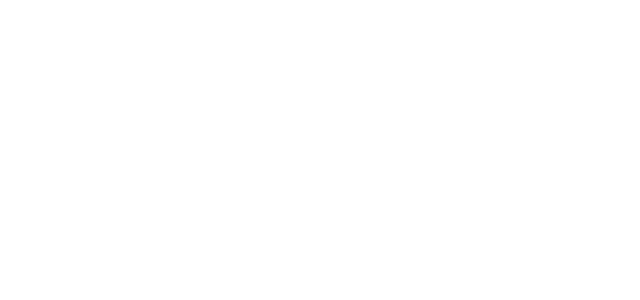
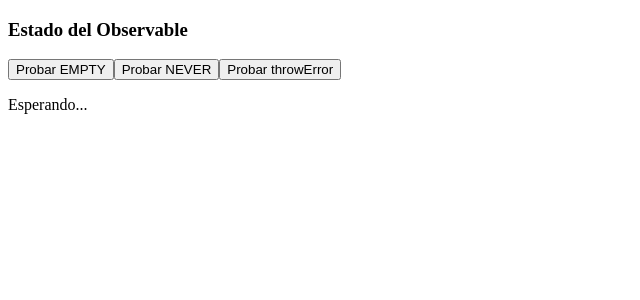
Before and after one commit to DevJohanAdrian/angular-boilerplate-examples, an Angular app: page /emptyNeverThrowError in a window 1280 px wide. Before the commit this address led to /. Shown: the top 300 px of the page, without its empty margins (0-640 px from the left). Built offline with nearby package versions, Linux system fonts and the light colour scheme.

Commit message:
feat: empty never throwError  operators rxjs

```diff
--- a/src/app/app.routes.ts
+++ b/src/app/app.routes.ts
@@ -43,5 +43,12 @@
       import(
         './examples/rxjs/operators/defer_ajax/defer_ajax.component'
       ).then((m) => m.DeferAjaxComponent),
+  },
+  {
+    path: 'emptyNeverThrowError',
+    loadComponent: () =>
+      import(
+        './examples/rxjs/operators/empty_never_throwError/empty_never_throwError.component'
+      ).then((m) => m.EmptyNeverThrowErrorComponent),
   }
 ];
--- /dev/null
+++ b/src/app/examples/rxjs/operators/empty_never_throwError/empty_never_throwError.component.css
@@ -0,0 +1,3 @@
+:host {
+  display: block;
+}
--- /dev/null
+++ b/src/app/examples/rxjs/operators/empty_never_throwError/empty_never_throwError.component.ts
@@ -0,0 +1,34 @@
+import { ChangeDetectionStrategy, Component } from '@angular/core';
+import { EMPTY, NEVER, throwError } from 'rxjs';
+import { signal } from '@angular/core';
+
+@Component({
+  selector: 'app-empty-never-throw-error',
+  imports: [],
+  template: `<h3>Estado del Observable</h3>
+    <button (click)="probar('empty')">Probar EMPTY</button>
+    <button (click)="probar('never')">Probar NEVER</button>
+    <button (click)="probar('error')">Probar throwError</button>
+    <p>{{ estado() }}</p>`,
+  changeDetection: ChangeDetectionStrategy.OnPush,
+})
+export class EmptyNeverThrowErrorComponent {
+  estado = signal('Esperando...');
+
+  probar(tipo: 'empty' | 'never' | 'error') {
+    this.estado.set('Ejecutando...');
+
+    const source =
+      tipo === 'empty'
+        ? EMPTY
+        : tipo === 'never'
+        ? NEVER
+        : throwError(() => new Error('Algo salió mal'));
+
+    source.subscribe({
+      next: () => this.estado.set('Valor recibido'),
+      error: err => this.estado.set(err.message),
+      complete: () => this.estado.set('Completado ✅'),
+    });
+ }
+}
```
